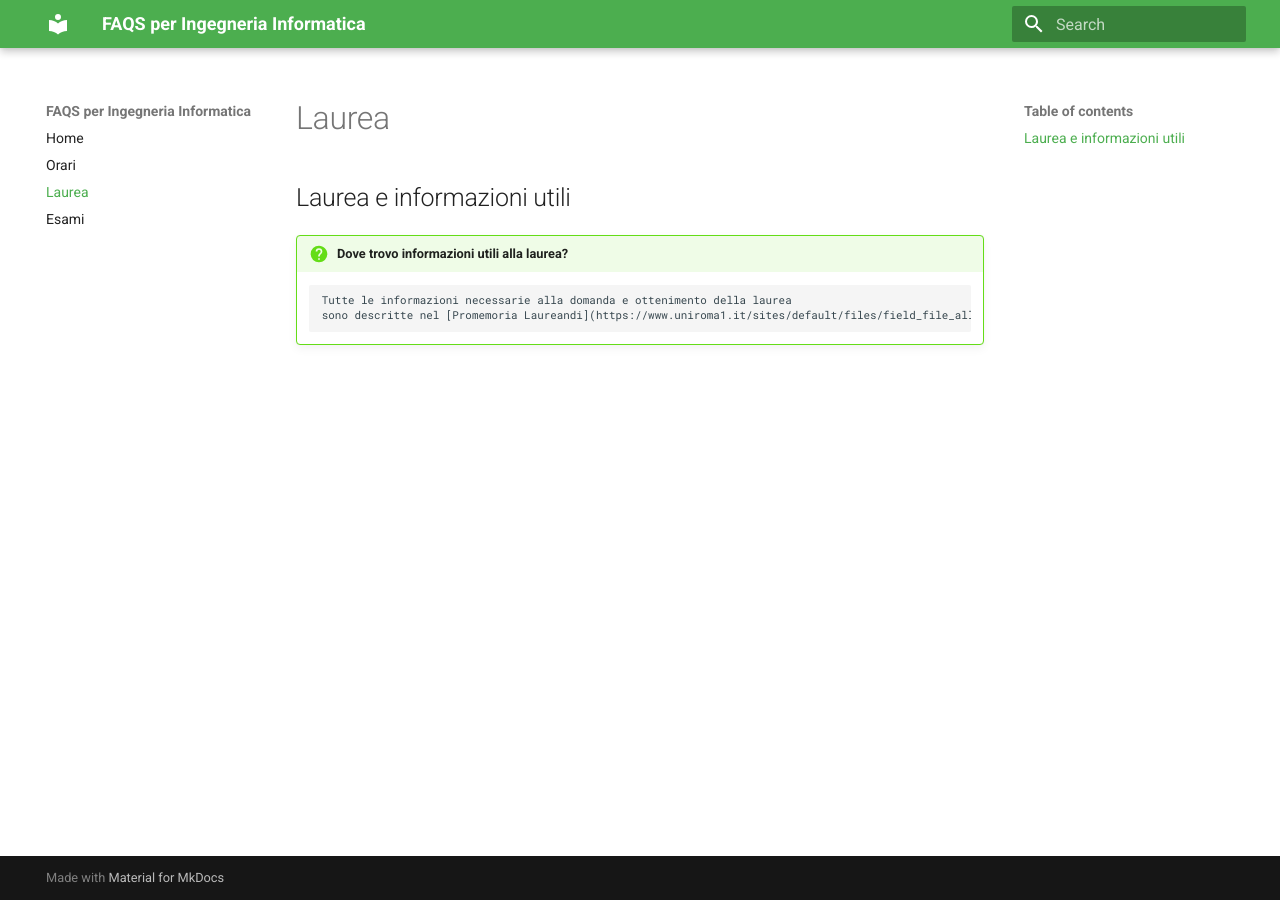
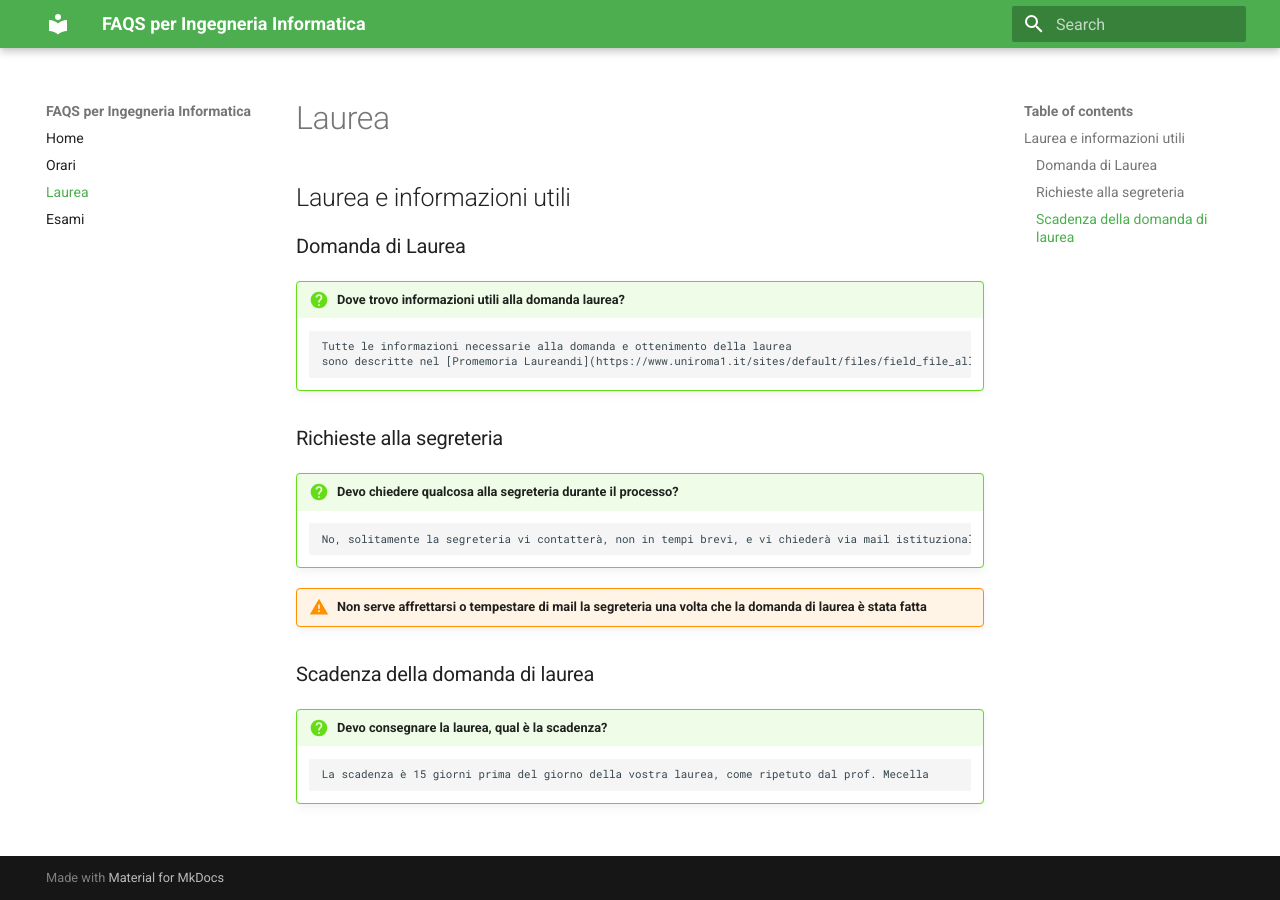
Before and after one commit to universityigi/faqs, an MkDocs documentation site: the page built from docs/laurea.md, in a window 1280 px wide. Built offline with MkDocs 1.6.1 and Material for MkDocs 9.7.7, drawn with Linux system fonts in a browser that asks for light colours.

Commit message:
Scadenze

```diff
--- a/docs/laurea.md
+++ b/docs/laurea.md
@@ -1,6 +1,22 @@
 ## Laurea e informazioni utili
 
-!!! question "Dove trovo informazioni utili alla laurea?"
+### Domanda di Laurea
+
+!!! question "Dove trovo informazioni utili alla domanda laurea?"
 
 		Tutte le informazioni necessarie alla domanda e ottenimento della laurea
 		sono descritte nel [Promemoria Laureandi](https://www.uniroma1.it/sites/default/files/field_file_allegati/promemoria_i3s.pdf)
+
+### Richieste alla segreteria
+
+!!! question "Devo chiedere qualcosa alla segreteria durante il processo?"
+
+		No, solitamente la segreteria vi contatterà, non in tempi brevi, e vi chiederà via mail istituzionale tutte le informazioni necessarie.
+
+!!! warning "Non serve affrettarsi o tempestare di mail la segreteria una volta che la domanda di laurea è stata fatta"
+
+### Scadenza della domanda di laurea
+
+!!! question "Devo consegnare la laurea, qual è la scadenza?"
+
+		La scadenza è 15 giorni prima del giorno della vostra laurea, come ripetuto dal prof. Mecella
```
Also changed, not shown: docs/esami.md (+2 -0 lines).
